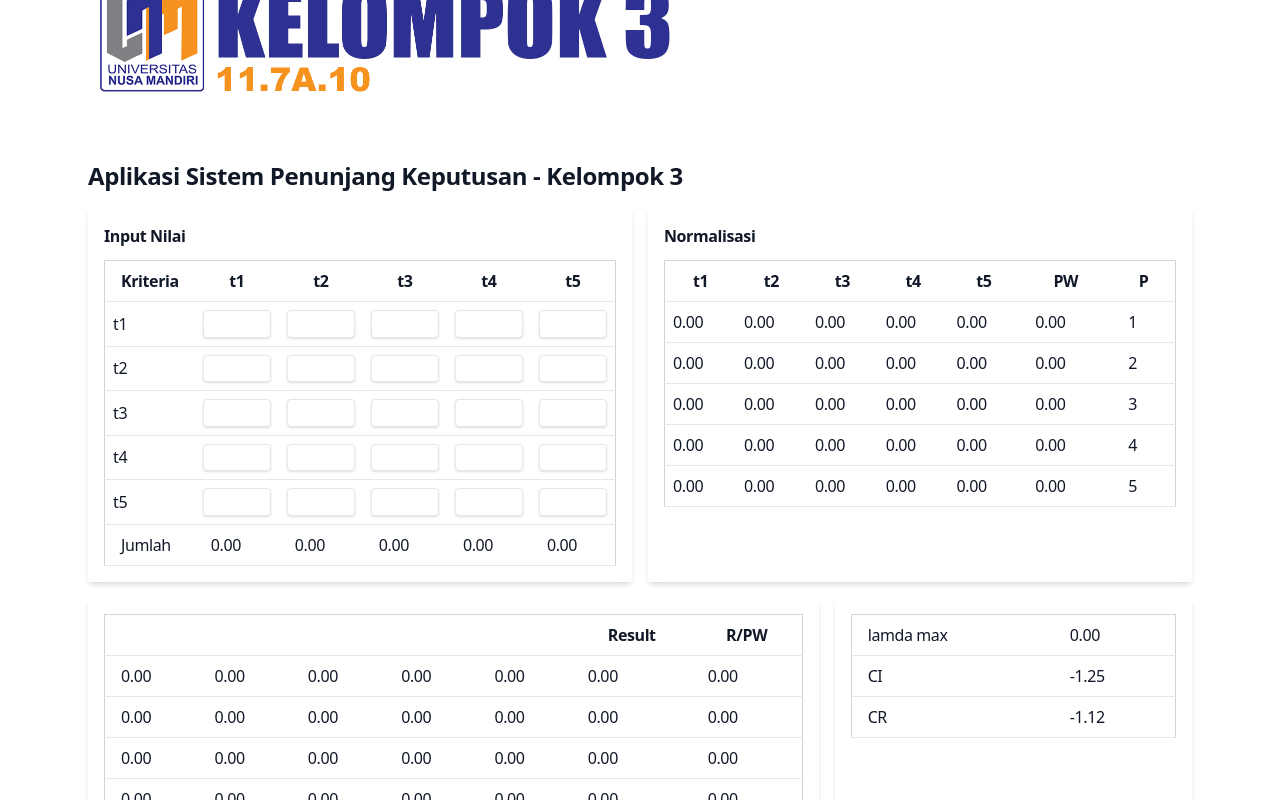
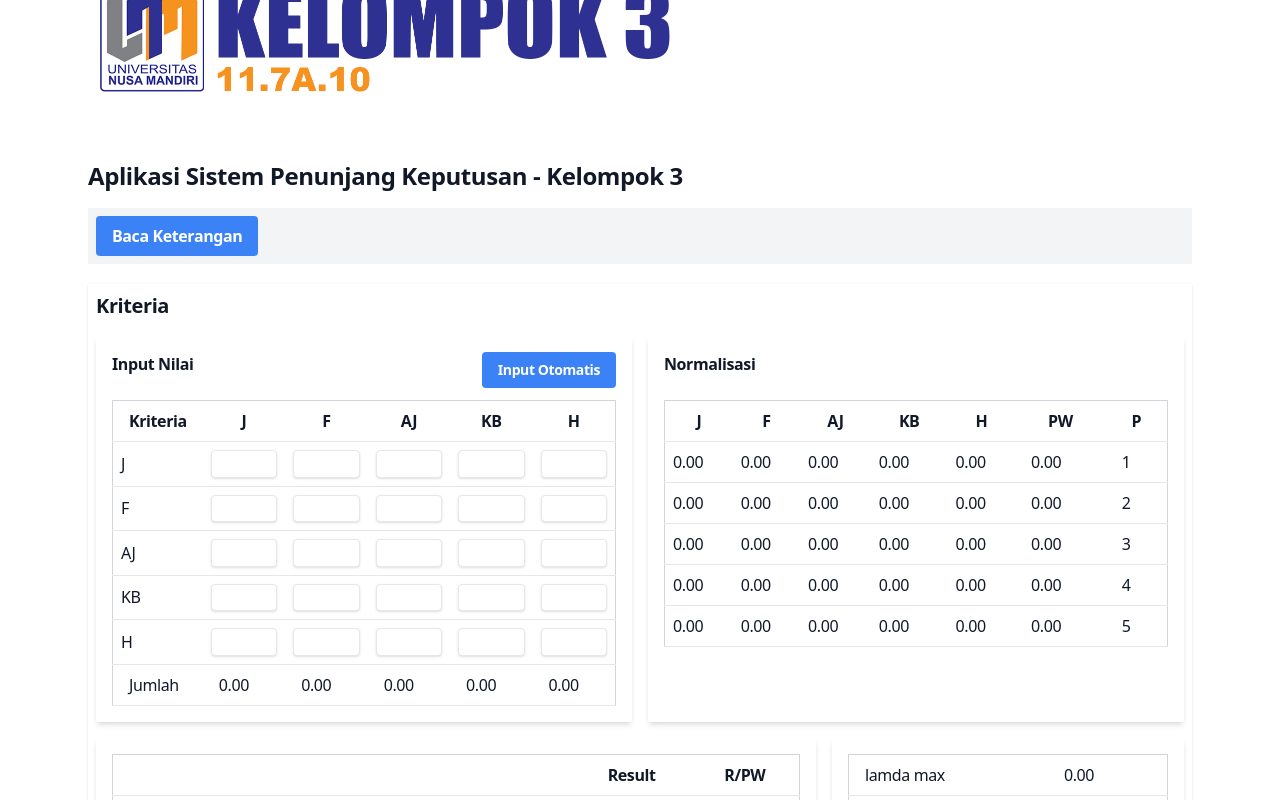
Before and after one commit to rizkifac2204/unm_spk, a Next.js app: page /formulir in a window 1280 px wide. Shown: the top 800 px of the page. Built offline with nearby package versions, Linux system fonts and the light colour scheme; no server answers.

Commit message:
done kriteria

```diff
--- a/app/formulir/page.js
+++ b/app/formulir/page.js
@@ -1,11 +1,13 @@
-import Formulir from "@/components/Formulir";
+import Kriteria from "@/components/Kriteria";
+import Info from "@/components/Info";
 
 function FormulirPage() {
   return (
     <section className="relative">
       <div className="max-w-6xl mx-auto px-4 sm:px-6">
         <div className="pt-32 pb-12 md:pt-40 md:pb-20">
-          <Formulir />
+          <Info />
+          <Kriteria />
         </div>
       </div>
     </section>
--- /dev/null
+++ b/components/Info.js
@@ -0,0 +1,87 @@
+"use client";
+
+import { useState } from "react";
+
+function Info() {
+  const [isCollapsed, setCollapsed] = useState(true);
+
+  const toggleCollapse = () => {
+    setCollapsed(!isCollapsed);
+  };
+  return (
+    <>
+      <h1 className="text-2xl font-bold mb-4">
+        Aplikasi Sistem Penunjang Keputusan - Kelompok 3
+      </h1>
+
+      <div className="bg-gray-100 p-2">
+        <div className="container mx-auto">
+          <button
+            className="bg-blue-500 hover:bg-blue-700 text-white font-bold py-2 px-4 rounded focus:outline-none focus:shadow-outline"
+            onClick={toggleCollapse}
+          >
+            Baca Keterangan
+          </button>
+
+          <div
+            className={`mt-4 transition-all duration-500 ${
+              isCollapsed ? "hidden" : "block"
+            }`}
+          >
+            <div className="bg-white p-2">
+              <h5>
+                <b>- Aplikasi berjalan menggunakan reactjs</b>
+              </h5>
+              <h5>
+                <b>
+                  - Karena hanya menjalankan satu proses, aplikasi dirancang
+                  tanpa database
+                </b>
+              </h5>
+              <h5>
+                <b>- Sistem Login-Logout masih tetap berjalan</b>
+              </h5>
+              <h5>
+                <b>- Berikut keterangan/singkatan yang akan ditemukan</b>
+              </h5>
+              <div className="p-2">
+                <ul>
+                  <li>J = Jarak</li>
+                  <li>F = Fasilitas</li>
+                  <li>AJ = Akses Jalan</li>
+                  <li>KB = Kelengkapan Barang</li>
+                  <li>H = Hiburan</li>
+                </ul>
+              </div>
+              <h5>
+                <b>- Berikut nama Mall yang digunakan sebagai sample</b>
+              </h5>
+              <div className="p-2">
+                <ul>
+                  <li>DTS = Depok Town Square</li>
+                  <li>MC = Margo City</li>
+                  <li>DM = D Mall</li>
+                  <li>ID = ITC Depok</li>
+                </ul>
+              </div>
+              <h5>
+                <b>- Apa yang harus dilakukan</b>
+              </h5>
+              <div className="p-2">
+                <ul>
+                  <li>User menginputkan nilai pada field yang disediakan</li>
+                  <li>
+                    Sistem akan secara otomatis merumuskan perhitungan
+                    berdasarkan metode AHP
+                  </li>
+                </ul>
+              </div>
+            </div>
+          </div>
+        </div>
+      </div>
+    </>
+  );
+}
+
+export default Info;
--- a/components/Formulir.js
+++ b/components/Kriteria.js
@@ -4,29 +4,29 @@ import { useState, useEffect } from "react";
 
 const keys = [
   {
-    poin: "t1",
-    key: "valuet1",
-    title: "title 1",
+    poin: "J",
+    key: "valueJ",
+    title: "Jarak",
   },
   {
-    poin: "t2",
-    key: "valuet2",
-    title: "title 2",
+    poin: "F",
+    key: "valueF",
+    title: "Fasilitas",
   },
   {
-    poin: "t3",
-    key: "valuet3",
-    title: "title 3",
+    poin: "AJ",
+    key: "valueAJ",
+    title: "Akses Jalan",
   },
   {
-    poin: "t4",
-    key: "valuet4",
-    title: "title 4",
+    poin: "KB",
+    key: "valueKB",
+    title: "Kelengakapan Barang",
   },
   {
-    poin: "t5",
-    key: "valuet5",
-    title: "title 5",
+    poin: "H",
+    key: "valueH",
+    title: "Hiburan",
   },
 ];
 
@@ -65,16 +65,81 @@ const initialRS = keys.map((item) => {
   return { ...item, ...values };
 });
 
-function Utama() {
+function Kriteria() {
   const [data, setData] = useState(initialData);
   const [jumlah, setJumlah] = useState(initialJumlah);
   const [nl, setNl] = useState(initialNL);
   const [rs, setRS] = useState(initialRS);
 
-  const handleInputChange = (index, key, value) => {
+  function autoInput() {
+    const autoData = keys.map((item) => {
+      const values = {};
+      if (item.poin == "J") {
+        values[`valueJ`] = "1";
+        values[`valueF`] = "0.95";
+        values[`valueAJ`] = "1.88";
+        values[`valueKB`] = "0.43";
+        values[`valueH`] = "1.99";
+      }
+      if (item.poin == "F") {
+        values[`valueJ`] = "1.05";
+        values[`valueF`] = "1";
+        values[`valueAJ`] = "0.71";
+        values[`valueKB`] = "0.95";
+        values[`valueH`] = "1.50";
+      }
+      if (item.poin == "AJ") {
+        values[`valueJ`] = "0.51";
+        values[`valueF`] = "1.42";
+        values[`valueAJ`] = "1";
+        values[`valueKB`] = "0.79";
+        values[`valueH`] = "2.40";
+      }
+      if (item.poin == "KB") {
+        values[`valueJ`] = "2.34";
+        values[`valueF`] = "1.05";
+        values[`valueAJ`] = "1.28";
+        values[`valueKB`] = "1";
+        values[`valueH`] = "4.67";
+      }
+      if (item.poin == "H") {
+        values[`valueJ`] = "0.5";
+        values[`valueF`] = "0.67";
+        values[`valueAJ`] = "0.42";
+        values[`valueKB`] = "0.21";
+        values[`valueH`] = "1";
+      }
+      return { ...item, ...values };
+    });
+    setData(autoData);
+
+    // Objek untuk menyimpan total masing-masing kunci
+    const totals = {};
+
+    autoData.forEach((obj) => {
+      // Menjumlahkan nilai yang dimulai dengan kata "value" dari setiap objek
+      Object.keys(obj)
+        .filter((key) => key.startsWith("value"))
+        .forEach((key) => {
+          totals[key] = (totals[key] || 0) + parseFloat(obj[key] || 0);
+        });
+    });
+
+    // Array baru untuk menyimpan hasil perhitungan
+    const newArray = Object.keys(totals).map((key) => ({
+      poin: key.substring(5),
+      key: key,
+      jumlah: totals[key],
+    }));
+
+    setJumlah(newArray);
+  }
+
+  const handleInputChangeAndSetJumlah = (index, key, value) => {
     const newData = [...data];
     newData[index][key] = value;
     setData(() => newData);
+
     const jml = data.reduce(
       (total, item) => total + (parseFloat(item[key]) || 0),
       0
@@ -115,7 +180,7 @@ function Utama() {
   };
 
   useEffect(() => {
-    const newNl = nl.map((item, index) => {
+    const newNl = nl.map((item) => {
       const values = {};
       keys.forEach((sub) => {
         const dataValue =
@@ -129,9 +194,10 @@ function Utama() {
         ...values,
       };
     });
+
     setNl(() =>
       newNl.map((item) => {
-        return { ...item, pw: averageNLColumn(item, "nlt") };
+        return { ...item, pw: averageNLColumn(item, "nl") };
       })
     );
   }, [jumlah]);
@@ -139,7 +205,7 @@ function Utama() {
   const sortNLColumn = (poin) => {
     const newArray = nl
       .map((item) => {
-        return { ...item, valuesAverage: averageNLColumn(item, "nlt") };
+        return { ...item, valuesAverage: averageNLColumn(item, "nl") };
       })
       .sort((a, b) => {
         // Jika salah satu dari valuesAverage kosong, letakkan di akhir
@@ -194,15 +260,20 @@ function Utama() {
   }
 
   return (
-    <>
+    <div className="mt-5 shadow p-2">
+      <h1 className="text-xl font-bold mb-4">Kriteria</h1>
       <div className="container mx-auto">
-        <h1 className="text-2xl font-bold mb-4">
-          Aplikasi Sistem Penunjang Keputusan - Kelompok 3
-        </h1>
-
         <div className="grid grid-cols-1 sm:grid-cols-2 lg:grid-cols-2 gap-4 mb-4">
           <div className="bg-white p-4 shadow-md">
-            <p className="font-semibold mb-3">Input Nilai</p>
+            <div className="flex justify-between">
+              <p className="font-semibold mb-3">Input Nilai</p>
+              <button
+                className="bg-blue-500 hover:bg-blue-700 text-white font-bold py-2 px-4 rounded focus:outline-none focus:shadow-outline text-sm mb-3"
+                onClick={autoInput}
+              >
+                Input Otomatis
+              </button>
+            </div>
 
             <div className="container mx-auto">
               <div className="overflow-x-auto">
@@ -228,7 +299,7 @@ function Utama() {
                               type="number"
                               value={item[`value${k.poin}`]}
                               onChange={(e) =>
-                                handleInputChange(
+                                handleInputChangeAndSetJumlah(
                                   index,
                                   `value${k.poin}`,
                                   e.target.value
@@ -255,7 +326,7 @@ function Utama() {
           </div>
 
           <div className="bg-white p-4 shadow-md">
-            <p className="font-semibold mb-3">Normalisasi</p>
+            <p className="font-semibold mb-6">Normalisasi</p>
 
             <div className="container mx-auto">
               <div className="overflow-x-auto">
@@ -358,8 +429,8 @@ function Utama() {
           </div>
         </div>
       </div>
-    </>
+    </div>
   );
 }
 
-export default Utama;
+export default Kriteria;
```
